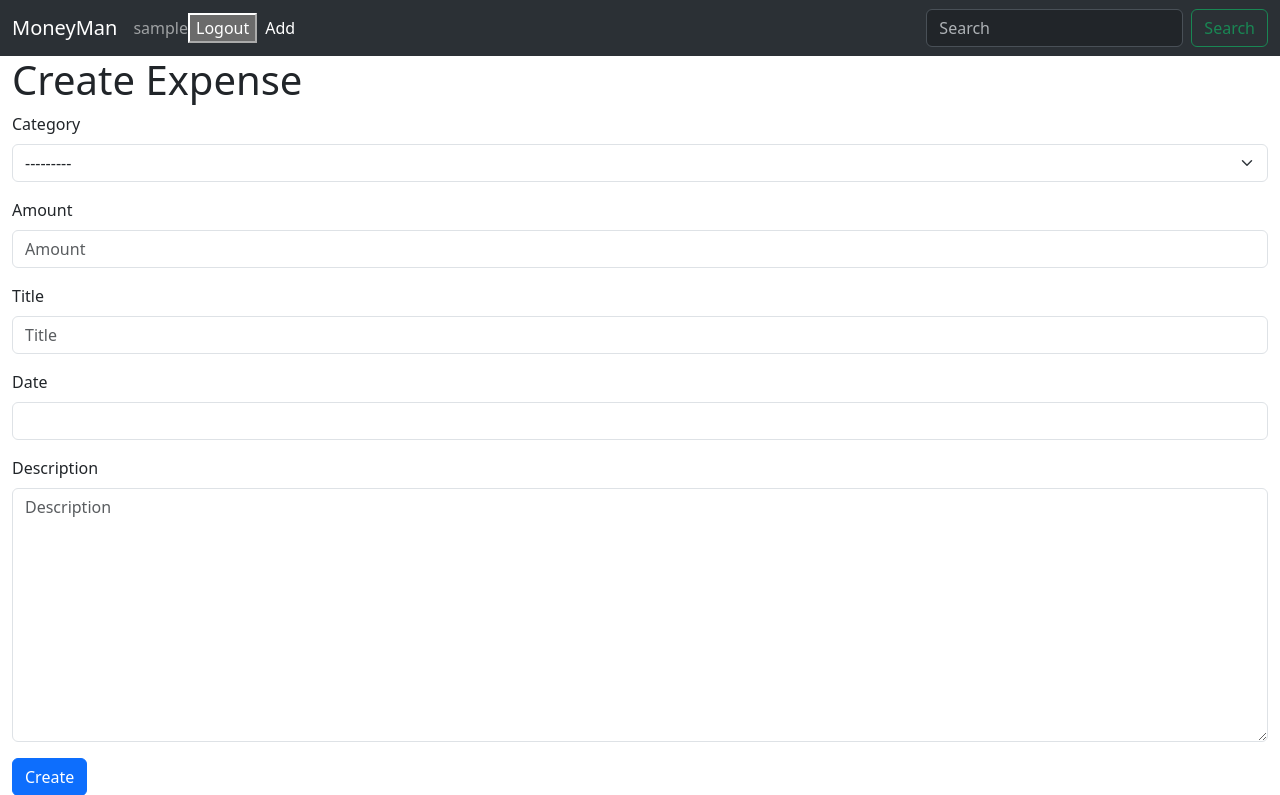
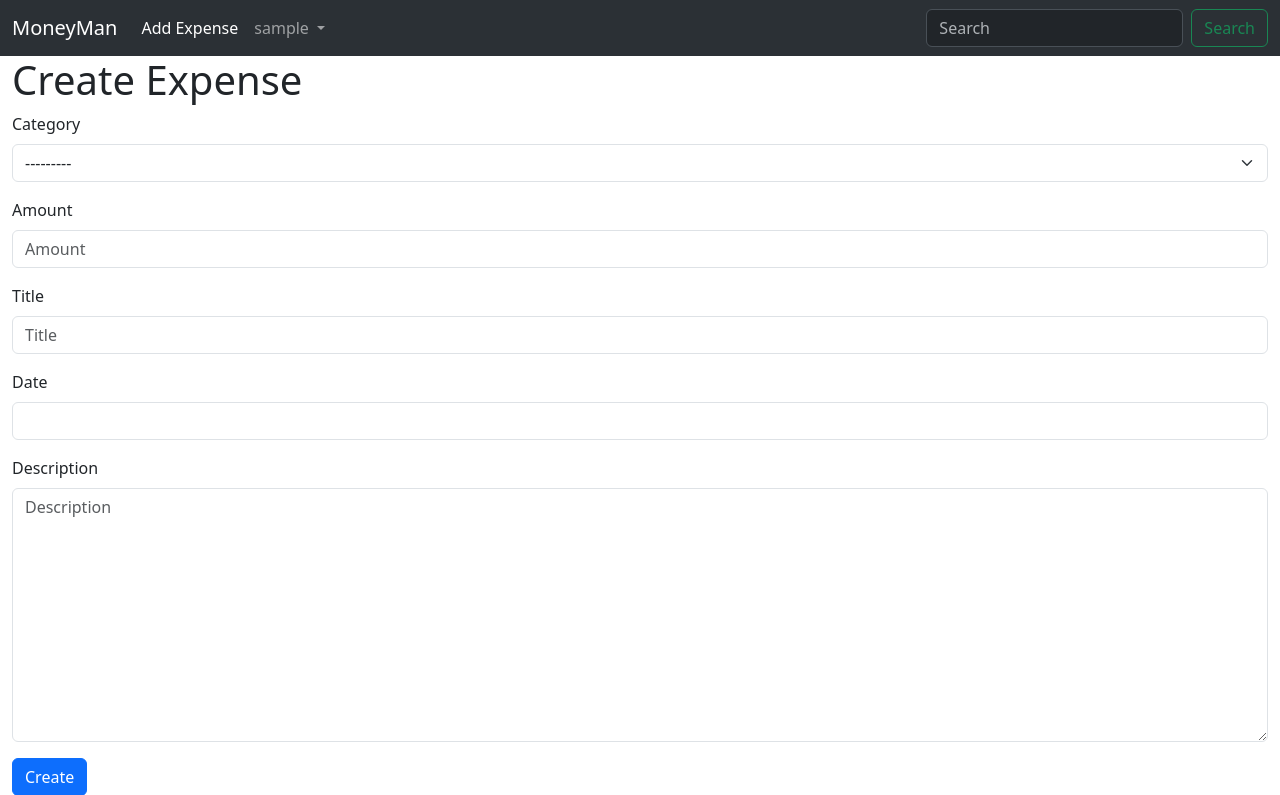
Before and after one commit to nonZero/MoneyMan, a Django app: page /add/ in a window 1280 px wide. Shown: the top 795 px of the page. Run offline with Django 5.2, Linux system fonts and the light colour scheme; the visitor is signed in with stand-in values (Sample User, id 1); data that the repository does not hold is empty; some libraries are stand-ins or nearby versions.

Commit message:
fix: navbar now displays user+logout correctly in a dropdown

```diff
--- a/expenses/templates/base.html
+++ b/expenses/templates/base.html
@@ -27,16 +27,7 @@
            href="{% url "expenses:list" %}">
             MoneyMan
         </a>
-        <span class="navbar-text">
-          {{ user }}
-        </span>
-        {% if user.is_authenticated %}
-            <form method="post" action="{% url "logout" %}">
-                {% csrf_token %}
-                <button>Logout</button>
-            </form>
 
-        {% endif %}
         <button class="navbar-toggler"
                 type="button"
                 data-bs-toggle="collapse"
@@ -47,14 +38,36 @@
             <span class="navbar-toggler-icon"></span>
         </button>
         <div class="collapse navbar-collapse"
-             id="navbarSupportedContent">
+             id="navbarSupportedContent"
+        >
             <ul class="navbar-nav me-auto mb-2 mb-lg-0">
                 <li class="nav-item">
                     <a class="nav-link active"
                        aria-current="page"
                        href="{% url "expenses:create" %}">
-                        Add
+                        Add Expense
                     </a>
+                </li>
+                <li class="nav-item dropdown">
+                    <a class="nav-link dropdown-toggle"
+                       href="#"
+                       role="button"
+                       data-bs-toggle="dropdown"
+                       aria-expanded="false">
+                        {{ user }}
+                    </a>
+                    <ul class="dropdown-menu">
+                        <form method="post"
+                              action="{% url "logout" %}">
+                            {% csrf_token %}
+                            <button class="dropdown-item">Logout</button>
+                        </form>
+                    </ul>
+                </li>
+                <li class="nav-item">
+                        <span class="navbar-text">
+
+                        </span>
                 </li>
             </ul>
             <form class="d-flex"
```
